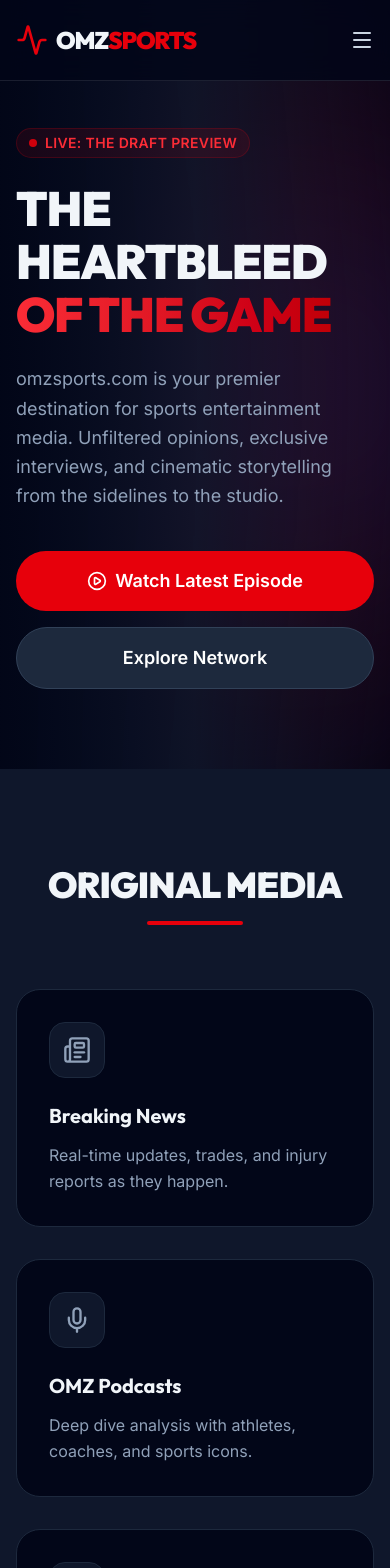
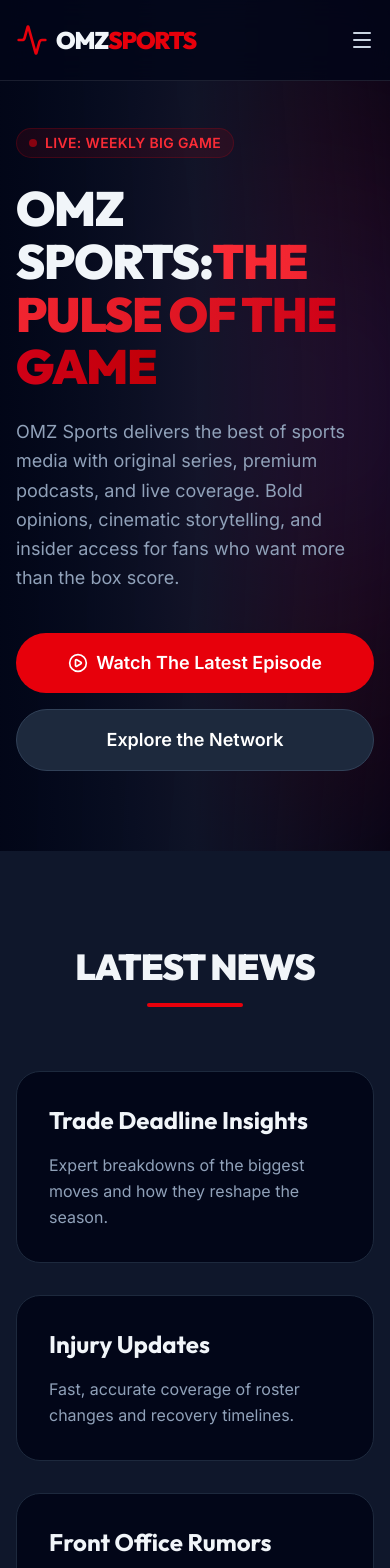
Before and after one commit to omzfollowers-ui/OMZ1PORTS, a React (Vite) app: page / in a window 390 px wide. Shown: the top 1568 px of the page. Built offline with nearby package versions, Linux system fonts and the light colour scheme.

Commit message:
Polish site copy, add global CSS defaults, and update package metadata

```diff
--- a/src/App.tsx
+++ b/src/App.tsx
@@ -4,7 +4,7 @@
  */
 
 import { motion } from 'motion/react';
-import { PlayCircle, Mic, Newspaper, Trophy, ArrowRight, Menu, Activity, Youtube } from 'lucide-react';
+import { PlayCircle, Mic, Newspaper, Trophy, ArrowRight, Menu, Activity, Video } from 'lucide-react';
 import { useState } from 'react';
 
 export default function App() {
@@ -28,12 +28,15 @@
               <a href="#shows" className="hover:text-red-500 transition-colors">ORIGINALS</a>
               <a href="#podcasts" className="hover:text-red-500 transition-colors">PODCASTS</a>
               <a href="#live" className="hover:text-red-500 transition-colors">LIVE</a>
-              <button className="bg-red-600 hover:bg-red-700 text-white px-6 py-2 rounded-full font-bold transition-all transform hover:scale-105 active:scale-95">
+              <button type="button" className="bg-red-600 hover:bg-red-700 text-white px-6 py-2 rounded-full font-bold transition-all transform hover:scale-105 active:scale-95">
                 SUBSCRIBE
               </button>
             </div>
 
             <button
+              type="button"
+              aria-expanded={isMenuOpen}
+              aria-controls="mobile-menu"
               className="md:hidden text-slate-300 hover:text-white"
               onClick={() => setIsMenuOpen(!isMenuOpen)}
             >
@@ -41,6 +44,18 @@
             </button>
           </div>
         </div>
+
+        {isMenuOpen && (
+          <div id="mobile-menu" className="md:hidden border-t border-slate-800 bg-slate-950/95 backdrop-blur-lg">
+            <div className="max-w-7xl mx-auto px-4 py-4 space-y-3">
+              <a href="#news" onClick={() => setIsMenuOpen(false)} className="block text-white font-medium hover:text-red-500 transition-colors">NEWS</a>
+              <a href="#shows" onClick={() => setIsMenuOpen(false)} className="block text-white font-medium hover:text-red-500 transition-colors">ORIGINALS</a>
+              <a href="#podcasts" onClick={() => setIsMenuOpen(false)} className="block text-white font-medium hover:text-red-500 transition-colors">PODCASTS</a>
+              <a href="#live" onClick={() => setIsMenuOpen(false)} className="block text-white font-medium hover:text-red-500 transition-colors">LIVE</a>
+              <button type="button" className="w-full text-left bg-red-600 hover:bg-red-700 text-white px-5 py-3 rounded-full font-bold transition-all">SUBSCRIBE</button>
+            </div>
+          </div>
+        )}
       </nav>
 
       {/* Hero Section */}
@@ -60,28 +75,73 @@
           >
             <div className="inline-flex items-center gap-2 px-3 py-1 rounded-full bg-red-600/10 border border-red-600/20 text-red-500 text-sm font-bold tracking-wide mb-6">
               <span className="w-2 h-2 rounded-full bg-red-600 animate-pulse" />
-              LIVE: THE DRAFT PREVIEW
+              LIVE: WEEKLY BIG GAME
             </div>
             <h1 className="font-display font-black text-5xl sm:text-6xl lg:text-8xl leading-[1.1] tracking-tight mb-6 uppercase">
-              The Heartbleed <br className="hidden sm:block"/>
+              OMZ Sports:
+              <br className="hidden sm:block" />
               <span className="text-transparent bg-clip-text bg-gradient-to-r from-red-500 to-red-700">
-                Of The Game
+                The Pulse of the Game
               </span>
             </h1>
             <p className="text-lg sm:text-xl text-slate-400 mb-10 max-w-2xl leading-relaxed">
-              omzsports.com is your premier destination for sports entertainment media.
-              Unfiltered opinions, exclusive interviews, and cinematic storytelling from the sidelines to the studio.
+              OMZ Sports delivers the best of sports media with original series, premium podcasts, and live coverage.
+              Bold opinions, cinematic storytelling, and insider access for fans who want more than the box score.
             </p>
             <div className="flex flex-col sm:flex-row gap-4">
-              <button className="flex items-center justify-center gap-2 bg-red-600 hover:bg-red-700 text-white px-8 py-4 rounded-full font-bold text-lg transition-all hover:shadow-[0_0_30px_-5px_rgba(220,38,38,0.5)]">
+              <button className="flex items-center justify-center gap-2 bg-red-600 hover:bg-red-700 text-white px-8 py-4 rounded-full font-bold text-lg transition-all hover:-translate-y-0.5 hover:shadow-[0_0_30px_-5px_rgba(220,38,38,0.5)] active:translate-y-0">
                 <PlayCircle className="w-5 h-5" />
-                Watch Latest Episode
+                Watch The Latest Episode
               </button>
               <button className="flex items-center justify-center gap-2 bg-slate-800 hover:bg-slate-700 text-white px-8 py-4 rounded-full font-bold text-lg transition-all border border-slate-700 hover:border-slate-600">
-                Explore Network
+                Explore the Network
               </button>
             </div>
           </motion.div>
+        </div>
+      </section>
+
+      {/* News Section */}
+      <section className="py-24 bg-slate-900" id="news">
+        <div className="max-w-7xl mx-auto px-4 sm:px-6 lg:px-8">
+          <motion.div
+            initial={{ opacity: 0, y: 20 }}
+            whileInView={{ opacity: 1, y: 0 }}
+            viewport={{ once: true }}
+            className="text-center mb-16"
+          >
+            <h2 className="font-display font-black text-4xl sm:text-5xl uppercase tracking-tight mb-4">Latest News</h2>
+            <div className="w-24 h-1 bg-red-600 mx-auto rounded-full" />
+          </motion.div>
+
+          <div className="grid lg:grid-cols-3 gap-8">
+            {[
+              {
+                title: 'Trade Deadline Insights',
+                summary: 'Expert breakdowns of the biggest moves and how they reshape the season.',
+              },
+              {
+                title: 'Injury Updates',
+                summary: 'Fast, accurate coverage of roster changes and recovery timelines.',
+              },
+              {
+                title: 'Front Office Rumors',
+                summary: 'Behind-the-scenes commentary on the latest team strategies and signings.',
+              },
+            ].map((item, idx) => (
+              <motion.article
+                key={idx}
+                initial={{ opacity: 0, y: 20 }}
+                whileInView={{ opacity: 1, y: 0 }}
+                viewport={{ once: true }}
+                transition={{ delay: idx * 0.1 }}
+                className="rounded-3xl bg-slate-950 border border-slate-800 p-8 hover:border-red-600/50 transition-colors"
+              >
+                <h3 className="font-display font-bold text-2xl mb-4">{item.title}</h3>
+                <p className="text-slate-400 leading-relaxed">{item.summary}</p>
+              </motion.article>
+            ))}
+          </div>
         </div>
       </section>
 
@@ -102,7 +162,7 @@
             {[
               { icon: Newspaper, title: "Breaking News", desc: "Real-time updates, trades, and injury reports as they happen." },
               { icon: Mic, title: "OMZ Podcasts", desc: "Deep dive analysis with athletes, coaches, and sports icons." },
-              { icon: Youtube, title: "Video Originals", desc: "Cinematic documentaries and behind-the-scenes access." },
+              { icon: Video, title: "Video Originals", desc: "Cinematic documentaries and behind-the-scenes access." },
               { icon: Trophy, title: "Live Analytics", desc: "Next-gen stats and predictive breakdowns for the ultimate fan." },
             ].map((feature, i) => (
               <motion.div
@@ -119,6 +179,47 @@
                 <h3 className="font-display font-bold text-xl mb-3">{feature.title}</h3>
                 <p className="text-slate-400 leading-relaxed">{feature.desc}</p>
               </motion.div>
+            ))}
+          </div>
+        </div>
+      </section>
+
+      {/* Podcasts Section */}
+      <section className="py-24 bg-slate-900" id="podcasts">
+        <div className="max-w-7xl mx-auto px-4 sm:px-6 lg:px-8">
+          <motion.div
+            initial={{ opacity: 0, y: 20 }}
+            whileInView={{ opacity: 1, y: 0 }}
+            viewport={{ once: true }}
+            className="text-center mb-16"
+          >
+            <h2 className="font-display font-black text-4xl sm:text-5xl uppercase tracking-tight mb-4">Podcasts</h2>
+            <div className="w-24 h-1 bg-red-600 mx-auto rounded-full" />
+          </motion.div>
+
+          <div className="grid md:grid-cols-2 gap-8">
+            {[
+              {
+                title: 'The Locker Room',
+                desc: 'Weekly debates with insiders, athletes, and culture makers.',
+              },
+              {
+                title: 'Beyond the Field',
+                desc: 'Personal stories that connect sports, society, and entertainment.',
+              },
+            ].map((item, idx) => (
+              <motion.article
+                key={idx}
+                initial={{ opacity: 0, y: 20 }}
+                whileInView={{ opacity: 1, y: 0 }}
+                viewport={{ once: true }}
+                transition={{ delay: idx * 0.1 }}
+                className="rounded-3xl bg-slate-950 border border-slate-800 p-8 hover:border-red-600/50 transition-colors"
+              >
+                <h3 className="font-display font-bold text-3xl mb-4">{item.title}</h3>
+                <p className="text-slate-400 leading-relaxed">{item.desc}</p>
+                <button type="button" className="mt-8 inline-flex items-center gap-2 bg-red-600 hover:bg-red-700 text-white px-6 py-3 rounded-full font-bold transition-all">Listen Now</button>
+              </motion.article>
             ))}
           </div>
         </div>
@@ -175,6 +276,50 @@
               </div>
               <div className="absolute inset-0 opacity-20 bg-[url('https://images.unsplash.com/photo-1461896836934-ffe607ba8211?ixlib=rb-4.0.3&auto=format&fit=crop&w=1000&q=80')] bg-cover bg-center mix-blend-overlay group-hover:opacity-40 transition-opacity duration-700" />
             </motion.div>
+          </div>
+        </div>
+      </section>
+
+      {/* Live Coverage Section */}
+      <section className="py-24 bg-slate-950" id="live">
+        <div className="max-w-7xl mx-auto px-4 sm:px-6 lg:px-8">
+          <motion.div
+            initial={{ opacity: 0, y: 20 }}
+            whileInView={{ opacity: 1, y: 0 }}
+            viewport={{ once: true }}
+            className="text-center mb-16"
+          >
+            <h2 className="font-display font-black text-4xl sm:text-5xl uppercase tracking-tight mb-4">Live Coverage</h2>
+            <div className="w-24 h-1 bg-red-600 mx-auto rounded-full" />
+          </motion.div>
+
+          <div className="grid gap-8 lg:grid-cols-3">
+            {[
+              {
+                title: 'Game Day Streams',
+                detail: 'Real-time analysis and behind-the-scenes access for every major event.',
+              },
+              {
+                title: 'Interactive Polls',
+                detail: 'Vote on plays, picks, and predictions as the action unfolds.',
+              },
+              {
+                title: 'Instant Alerts',
+                detail: 'Stay connected with live breaking news and score updates.',
+              },
+            ].map((item, idx) => (
+              <motion.div
+                key={idx}
+                initial={{ opacity: 0, y: 20 }}
+                whileInView={{ opacity: 1, y: 0 }}
+                viewport={{ once: true }}
+                transition={{ delay: idx * 0.1 }}
+                className="rounded-3xl bg-slate-900 border border-slate-800 p-8"
+              >
+                <h3 className="font-display font-bold text-2xl mb-3">{item.title}</h3>
+                <p className="text-slate-400 leading-relaxed">{item.detail}</p>
+              </motion.div>
+            ))}
           </div>
         </div>
       </section>
--- a/src/index.css
+++ b/src/index.css
@@ -5,3 +5,28 @@
   --font-sans: "Inter", ui-sans-serif, system-ui, sans-serif;
   --font-display: "Outfit", ui-sans-serif, system-ui, sans-serif;
 }
+
+@layer base {
+  *, *::before, *::after {
+    box-sizing: border-box;
+  }
+
+  html {
+    scroll-behavior: smooth;
+  }
+
+  body {
+    margin: 0;
+    min-height: 100vh;
+    background: #0f172a;
+    color: #f8fafc;
+    font-family: var(--font-sans);
+  }
+
+  button,
+  input,
+  textarea,
+  select {
+    font: inherit;
+  }
+}
```
Also changed, not shown: package.json (+13 -13 lines), 2 other files (tests, documents, lock files or other folders).
